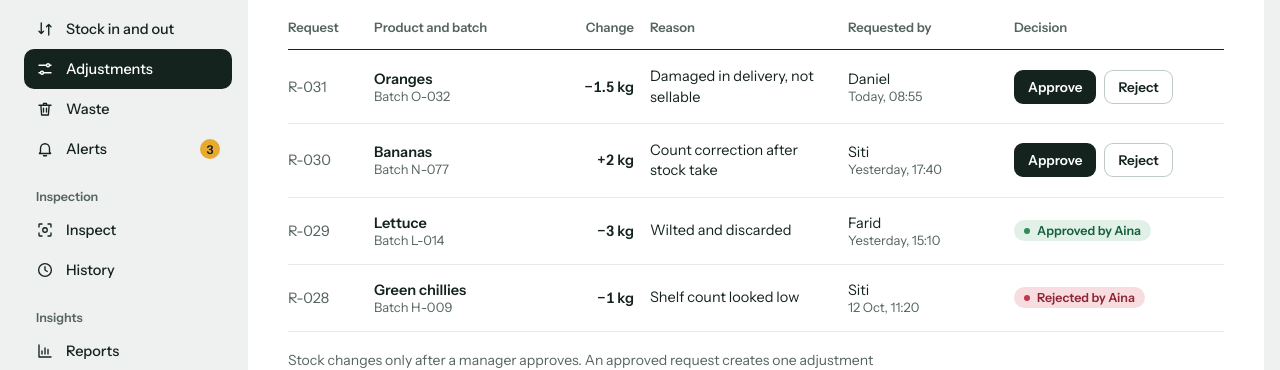
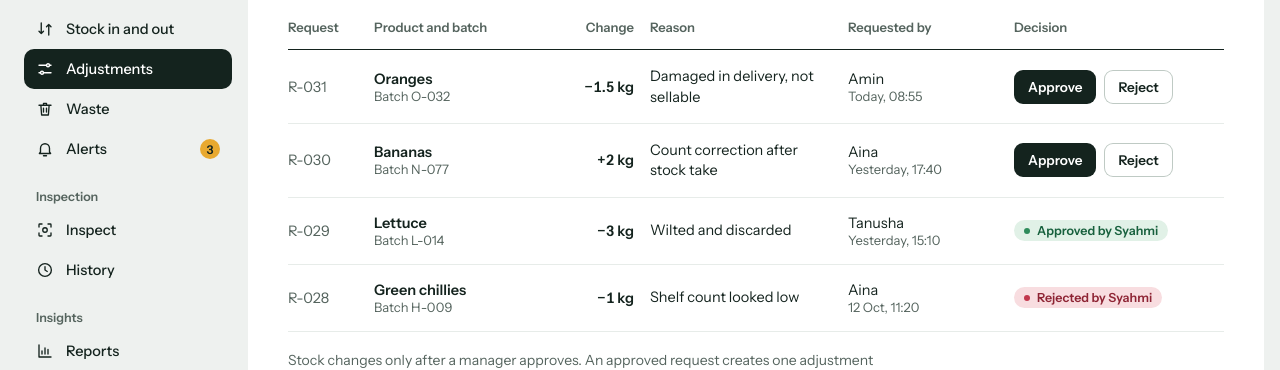
Before and after one commit to syhmiiskndr/smartstock-intelligence, a React (Vite) app: page /adjustments in a window 1280 px wide. Shown: the part 188-558 px from the top of the page. Built offline with nearby package versions, Linux system fonts and the light colour scheme.

Commit message:
fix: add name on adjustments page

```diff
--- a/src/pages/Adjustments.jsx
+++ b/src/pages/Adjustments.jsx
@@ -18,7 +18,7 @@ export default class Adjustments extends DCLogic {
         batch: 'O-032',
         change: '−1.5 kg',
         reason: 'Damaged in delivery, not sellable',
-        by: 'Daniel',
+        by: 'Amin',
         when: 'Today, 08:55',
         status: 'pending',
       },
@@ -28,7 +28,7 @@ export default class Adjustments extends DCLogic {
         batch: 'N-077',
         change: '+2 kg',
         reason: 'Count correction after stock take',
-        by: 'Siti',
+        by: 'Aina',
         when: 'Yesterday, 17:40',
         status: 'pending',
       },
@@ -38,7 +38,7 @@ export default class Adjustments extends DCLogic {
         batch: 'L-014',
         change: '−3 kg',
         reason: 'Wilted and discarded',
-        by: 'Farid',
+        by: 'Tanusha',
         when: 'Yesterday, 15:10',
         status: 'approved',
       },
@@ -48,7 +48,7 @@ export default class Adjustments extends DCLogic {
         batch: 'H-009',
         change: '−1 kg',
         reason: 'Shelf count looked low',
-        by: 'Siti',
+        by: 'Aina',
         when: '12 Oct, 11:20',
         status: 'rejected',
       },
@@ -78,7 +78,7 @@ export default class Adjustments extends DCLogic {
         product: 'Bananas',
         batch: 'N-079',
         qty: '+25 kg',
-        by: 'Farid',
+        by: 'Amin',
         reason: 'Delivery',
       },
       {
@@ -87,7 +87,7 @@ export default class Adjustments extends DCLogic {
         product: 'Gala apples',
         batch: 'A-077',
         qty: '−3 kg',
-        by: 'Daniel',
+        by: 'Tanusha',
         reason: 'Waste',
       },
       {
@@ -96,7 +96,7 @@ export default class Adjustments extends DCLogic {
         product: 'Strawberries',
         batch: 'S-044',
         qty: '−2 kg',
-        by: 'Aina',
+        by: 'Syahmi',
         reason: 'Expired, removed',
       },
       {
@@ -105,7 +105,7 @@ export default class Adjustments extends DCLogic {
         product: 'Oranges',
         batch: 'O-032',
         qty: '−4 kg',
-        by: 'Siti',
+        by: 'Aina',
         reason: 'Sale',
       },
       {
@@ -114,7 +114,7 @@ export default class Adjustments extends DCLogic {
         product: 'Red grapes',
         batch: 'G-126',
         qty: '+40 kg',
-        by: 'Farid',
+        by: 'Amin',
         reason: 'Delivery',
       },
       {
@@ -123,7 +123,7 @@ export default class Adjustments extends DCLogic {
         product: 'Papayas',
         batch: 'P-118',
         qty: '−6 kg',
-        by: 'Siti',
+        by: 'Amin',
         reason: 'Sale',
       },
       {
@@ -132,7 +132,7 @@ export default class Adjustments extends DCLogic {
         product: 'Papayas',
         batch: 'P-125',
         qty: '+8 kg',
-        by: 'Farid',
+        by: 'Aina',
         reason: 'Delivery',
       },
       {
@@ -141,7 +141,7 @@ export default class Adjustments extends DCLogic {
         product: 'Papayas',
         batch: 'P-118',
         qty: '−6 kg',
-        by: 'Daniel',
+        by: 'Tanusha',
         reason: 'Used in kitchen',
       },
     ];
@@ -328,7 +328,7 @@ export default class Adjustments extends DCLogic {
                                         background: '#2E8B5B',
                                       }}
                                     ></span>
-                                    Approved by Aina
+                                    Approved by Syahmi
                                   </span>
                                 </>
                               ) : null}
@@ -355,7 +355,7 @@ export default class Adjustments extends DCLogic {
                                         background: '#C2384D',
                                       }}
                                     ></span>
-                                    Rejected by Aina
+                                    Rejected by Syahmi
                                   </span>
                                 </>
                               ) : null}
```
